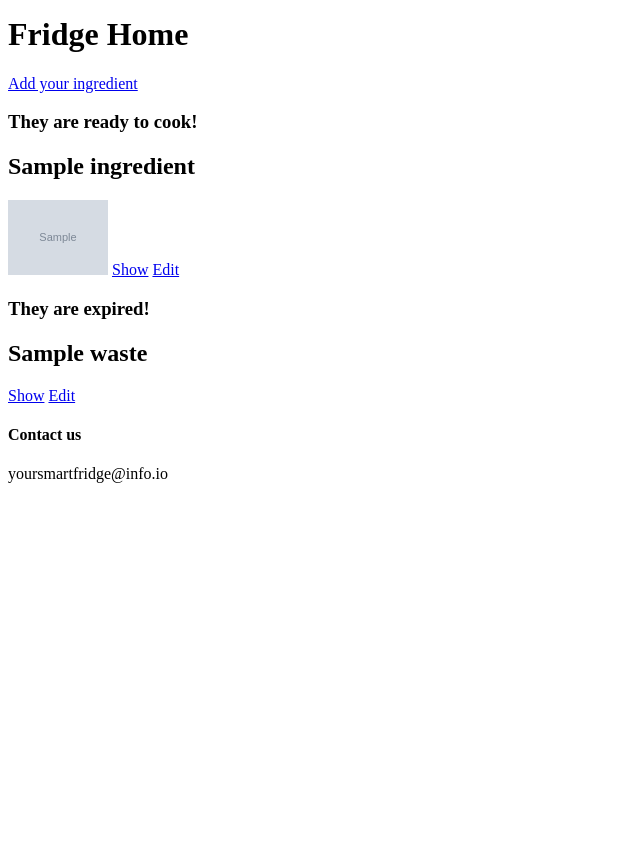
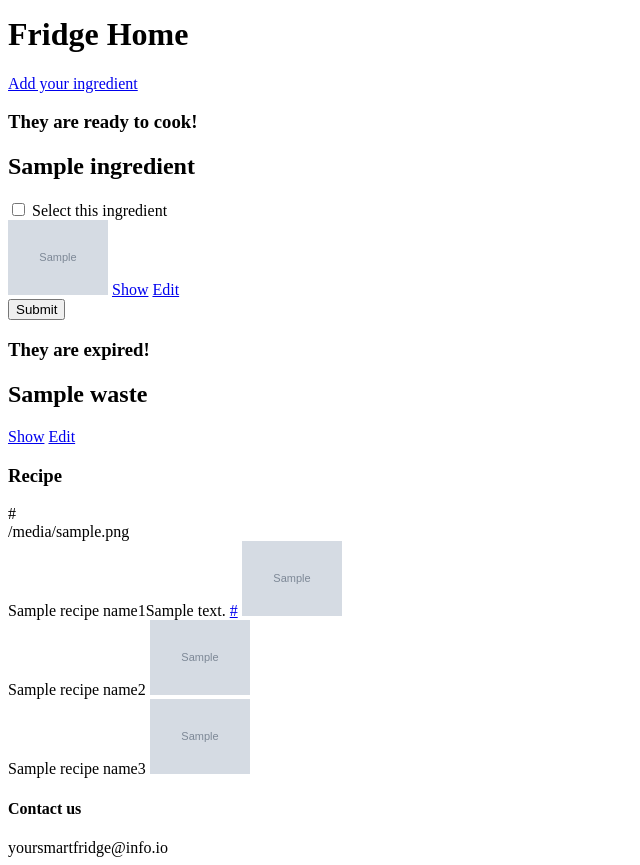
Before and after one commit to May-Manmai/flask-app, a Flask app: template templates/fridge/index.html in a window 1280 px wide. Shown: the part 139-1004 px from the top of the page, without its empty margins (0-640 px from the left). Before the commit the page ends 622 px from the top, so only its background shows below. Run offline with Flask 2, Linux system fonts and the light colour scheme; the template is opened without the code that fills it: most values are stand-ins (such as "Sample title", 1, 10 or a date in 2020); grey boxes marked "Sample" are stand-in pictures; some libraries are stand-ins or nearby versions.

Commit message:
add last function to show recipe url

```diff
--- a/models/fridge.py
+++ b/models/fridge.py
@@ -1,5 +1,5 @@
 from datetime import date
-from flask import session
+from flask import session, request
 
 import database
 # All Database functionality relating to our fridge
@@ -38,6 +38,7 @@ def get_all_ingredients():
         "SELECT * FROM ingredients", [])
     return results
 
+
 # UPDATE INGREDIENTS IN DB
 
 
--- a/templates/fridge/index.html
+++ b/templates/fridge/index.html
@@ -8,16 +8,29 @@
 <h3>They are ready to cook!</h3>
 {#fridge_items#}
 <section class="all-fridge">
+    <form action="/fridge">
         {% for ingredient in fridge_items %}
         <div class="fridge-items">
             <div class="info">
                 <h2>{{ ingredient['name'] }}</h2>
+
+                <input
+                    type="checkbox"
+                    id="id_{{ ingredient['name'] }}"
+                    name="selected_ingredients"
+                    value="{{ ingredient['name'] }}"
+                />
+                <label for="{{ ingredient['name'] }}">
+                    Select this ingredient</label
+                ><br />
                 <img width="100" src="{{ingredient['image_url']}}" alt="" />
                 <a href="/fridge/{{ingredient['id']}}">Show</a>
                 <a href="/fridge/{{ingredient['id']}}/edit">Edit</a>
             </div>
         </div>
         {% endfor %}
+        <input type="submit" value="Submit" />
+    </form>
 </section>
 <section class="bin_items">
     <h3>They are expired!</h3>
@@ -33,4 +46,23 @@
     </div>
     {% endfor %}
 </section>
+<section class="receipes">
+    <h3>Recipe</h3>
+    <div>{{url}}</div>
+    <div>{{recipe_image_url}}</div>
+
+    <div>
+        {{recipe_name1}}{{recipe_info['summary']}}
+        <a href="{{recipe_info['sourceUrl']}}">{{recipe_info['sourceUrl']}}</a>
+        <img width="100" src="{{recipe_image_url1}}" alt="" />
+    </div>
+    <div>
+        {{recipe_name2}}
+        <img width="100" src="{{recipe_image_url2}}" alt="" />
+    </div>
+    <div>
+        {{recipe_name3}}
+        <img width="100" src="{{recipe_image_url3}}" alt="" />
+    </div>
+</section>
 {% endblock %}
```
Also changed, not shown: controllers/fridge_controller.py (+26 -5 lines), templates/fridge/bin.html (deleted, +0 -8 lines), main.js (added). Lines whose indentation alone changed are shown as unchanged.
